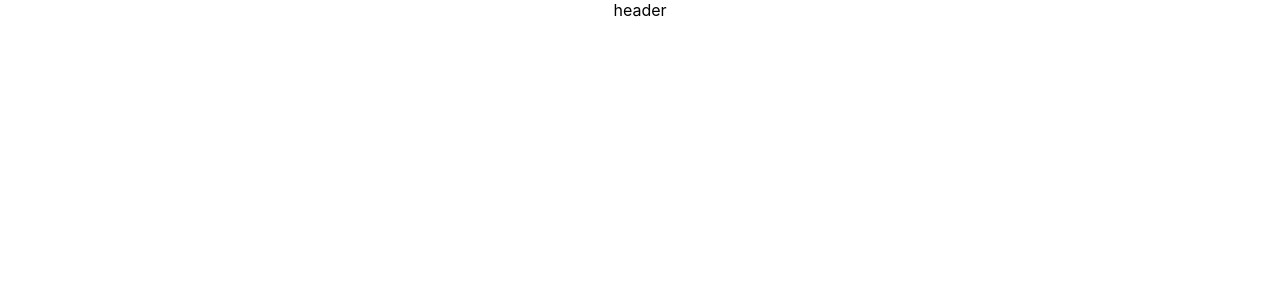
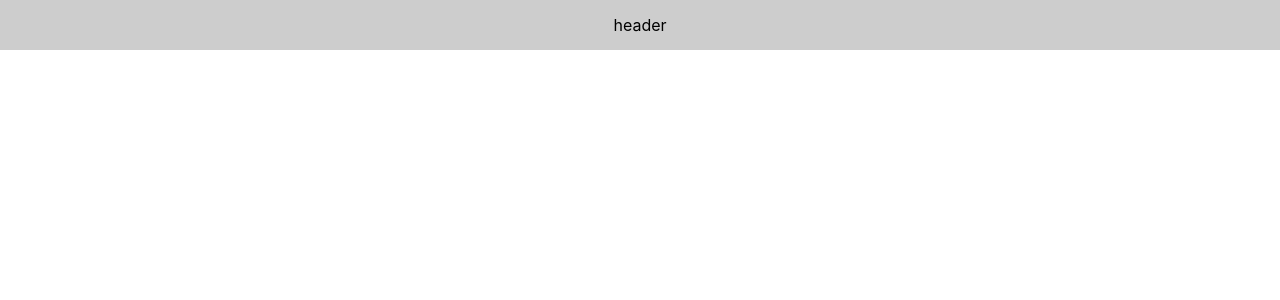
Before and after one commit to krudy/reservia, a React (Create React App) app in the folder reservia/: page / in a window 1280 px wide. Shown: the top 300 px of the page. Built offline with nearby package versions, Linux system fonts and the light colour scheme.

Commit message:
style: add Header.css and update Header component with styles

```diff
--- /dev/null
+++ b/reservia/src/components/Header/Header.css
@@ -0,0 +1,7 @@
+.site-header{
+    height: 50px;
+    background-color: #cdcdcd;
+    display: flex;
+    justify-content: center;
+    align-items: center;
+}
--- a/reservia/src/components/Header/Header.js
+++ b/reservia/src/components/Header/Header.js
@@ -1,7 +1,12 @@
 import React from 'react';
+import './Header.css'
 
 function Header() {
-    return 'header';
+    return (
+        <header className='site-header'>
+            header
+        </header>
+    );
 }
 
 export default Header;
```
